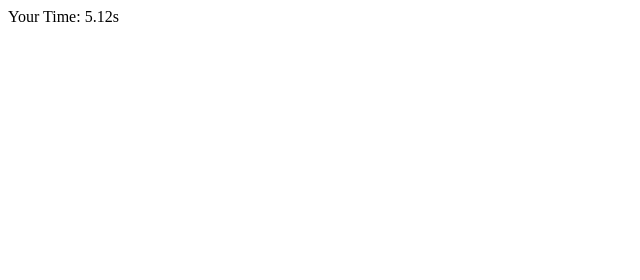
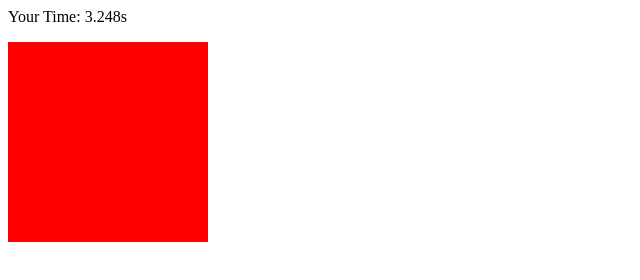
Before and after one commit to EugeneL01/practice, a plain HTML site: page index.html in a window 1280 px wide. Both pictures are taken after a click on the element 108 px from the left and 142 px from the top of the page. Shown: the whole page, without its empty margins (0-640 px from the left). Drawn offline with Linux system fonts and the light colour scheme.

Commit message:
Shape Appear

```diff
--- a/index.js
+++ b/index.js
@@ -1,4 +1,12 @@
 let start = new Date().getTime();
+
+const makeShapeAppear = () => {
+    document.getElementById("shape").style.display = "block";
+
+    start = new Date().getTime();
+}
+
+setTimeout(makeShapeAppear, Math.random() * 2000);
 
 document.getElementById("shape").onclick = () => {
     document.getElementById("shape").style.display = "none";
@@ -6,4 +14,5 @@ document.getElementById("shape").onclick = () => {
     let end = new Date().getTime();
     let timeTaken = (end - start)/1000;
     document.getElementById("timeTaken").innerHTML = timeTaken + "s";
+    makeShapeAppear();
 }
--- a/style.css
+++ b/style.css
@@ -1,5 +1,6 @@
 #shape {
     height: 200px;
     width: 200px;
-    background-color: #FF0000
+    background-color: #FF0000;
+    display: none;
 }
```
